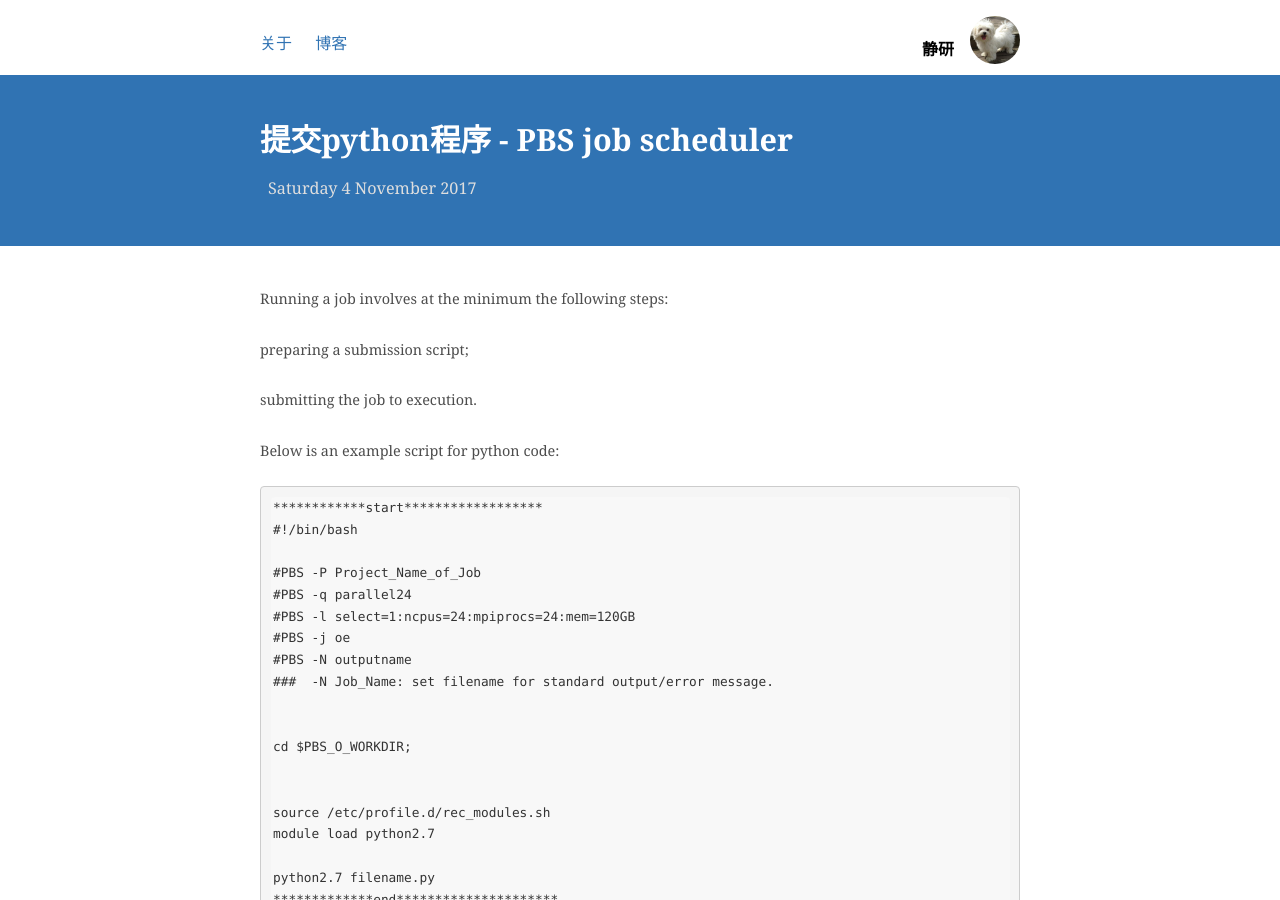
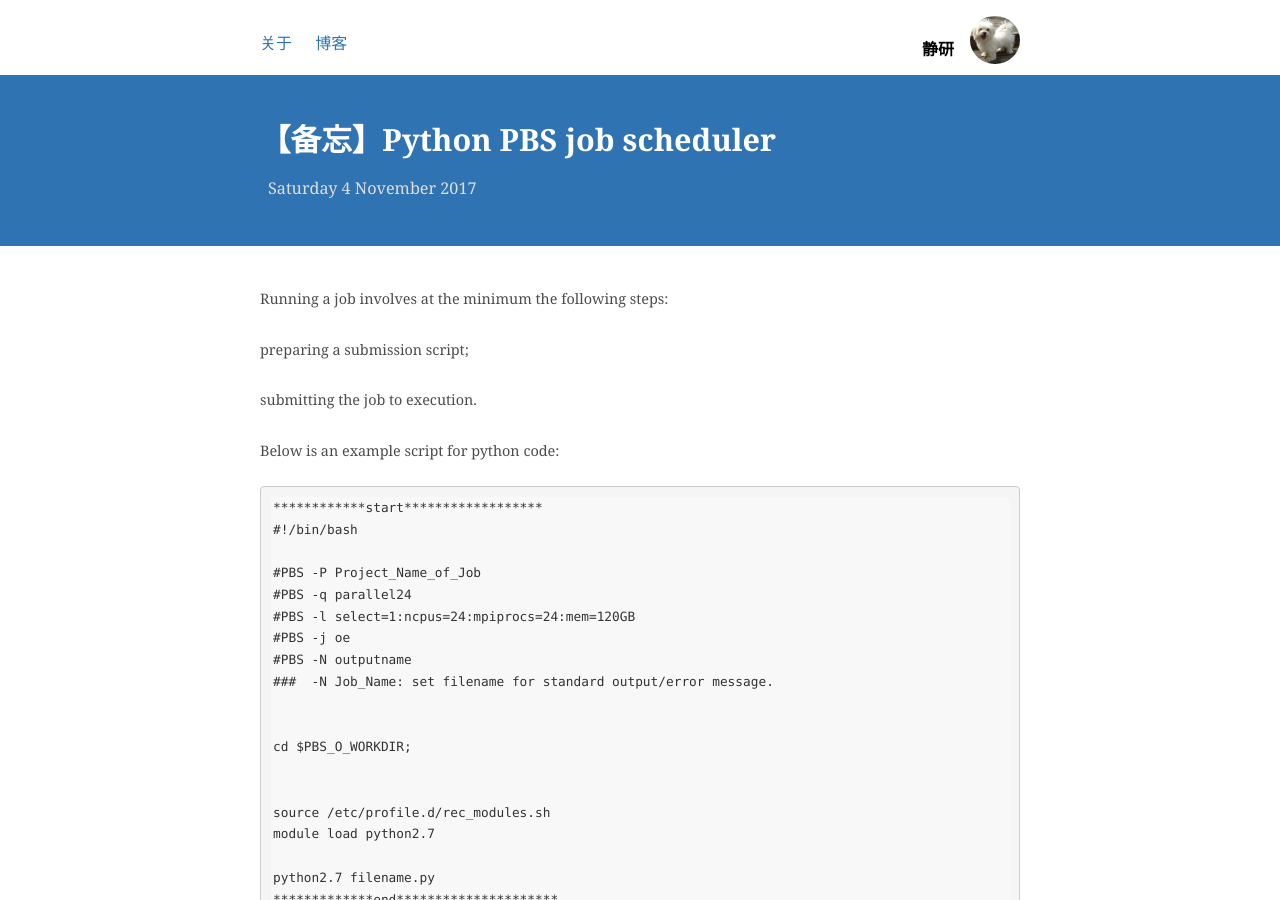
Before and after one commit to shirleysteve/1, a Jekyll site: the page built from _posts/2017-11-04-pbs_job.md, in a window 1280 px wide and 900 px high. Built offline with Jekyll 4.4.1, drawn with Linux system fonts in a browser that asks for light colours; nearby versions of some CDN libraries; comment, search, counter and statistics services are not loaded.

Commit message:
Update 2017-11-04-pbs_job.md

```diff
--- a/_posts/2017-11-04-pbs_job.md
+++ b/_posts/2017-11-04-pbs_job.md
@@ -1,7 +1,7 @@
 ---
 layout: post
 
-title: 提交python程序 - PBS job scheduler
+title: 【备忘】Python PBS job scheduler
 ---
 
 Running a job involves at the minimum the following steps:
```
